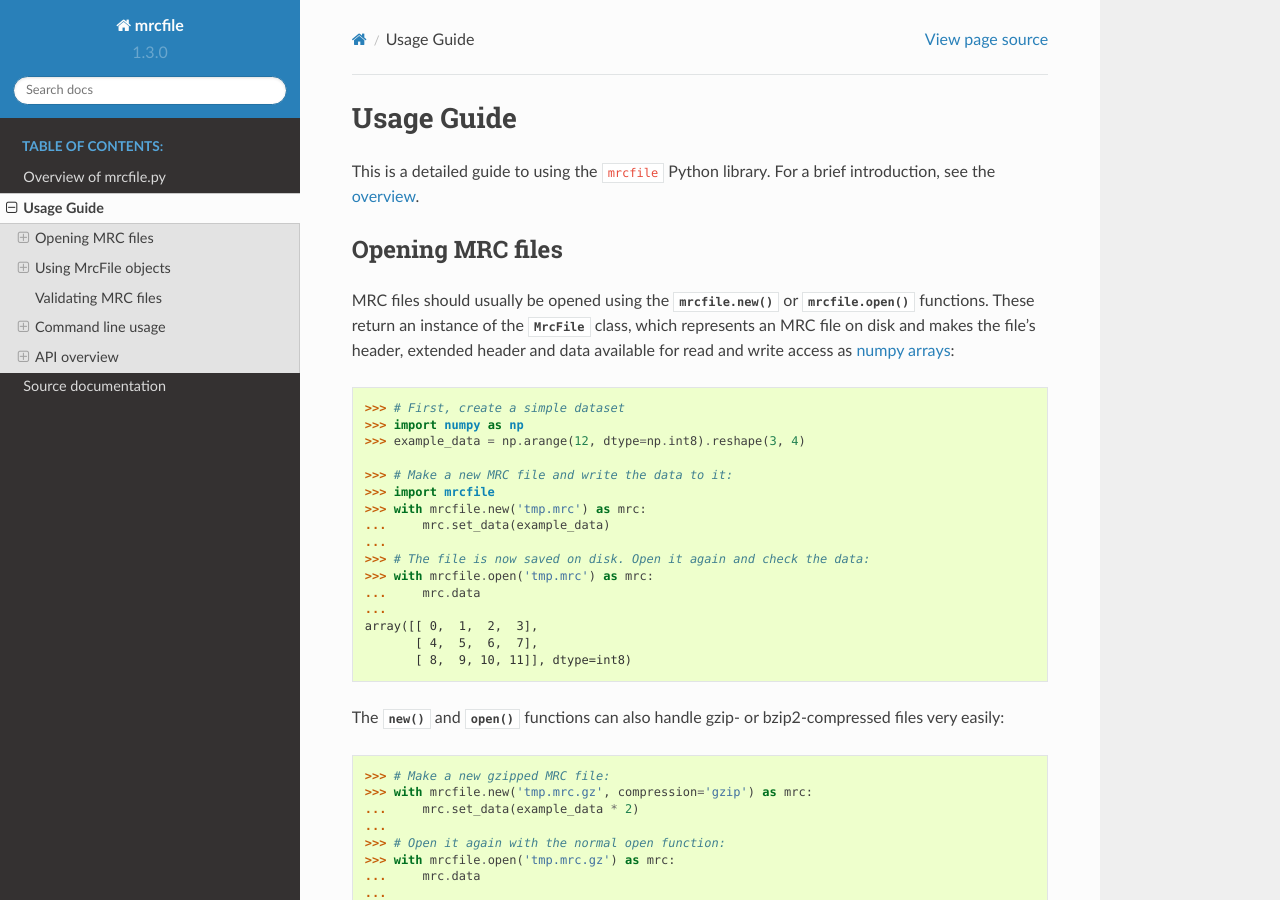
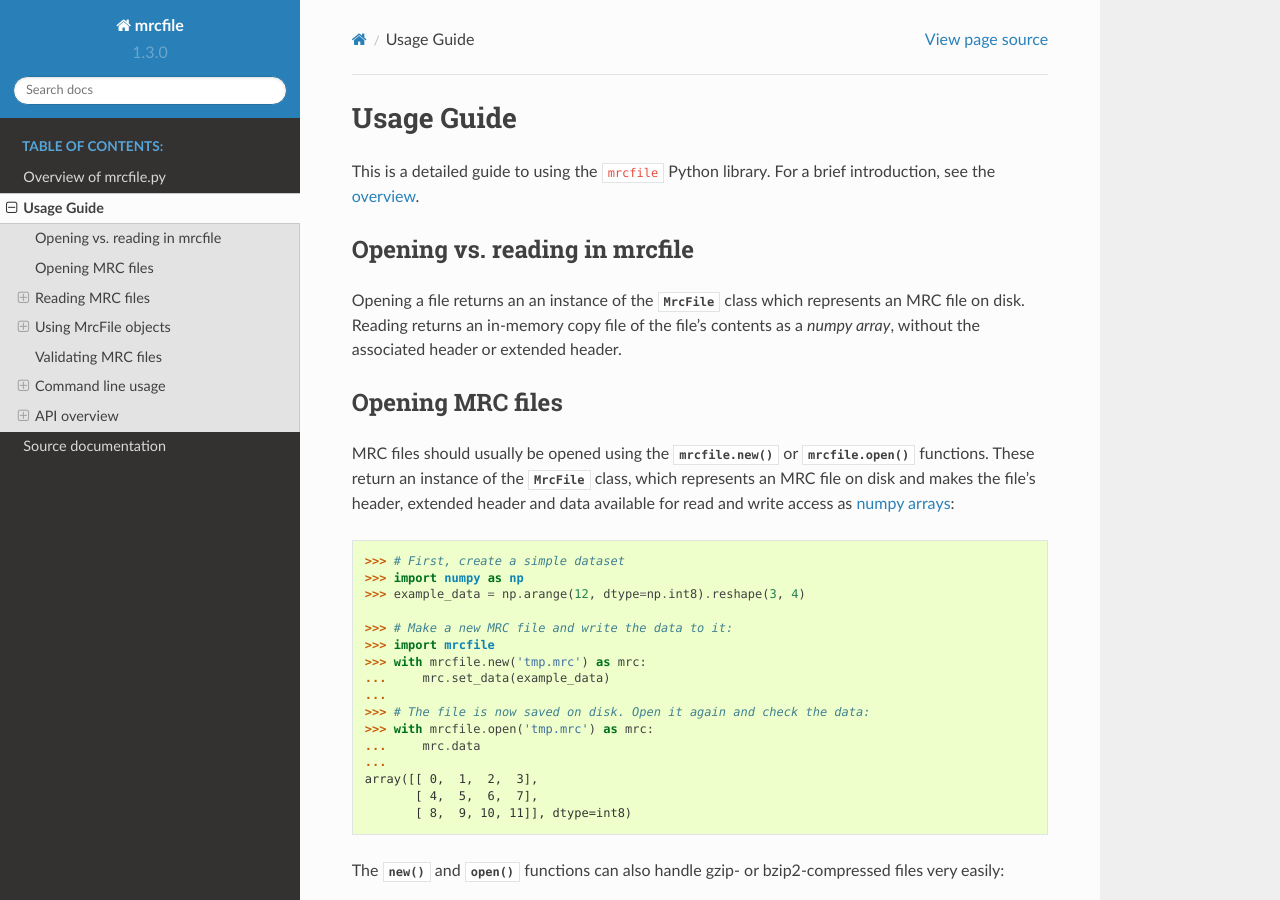
Before and after one commit to ccpem/mrcfile, a Sphinx documentation site: the page built from docs/usage_guide.rst, in a window 1280 px wide and 900 px high. Built offline with Sphinx 7.4.7 and the Read the Docs theme 2.0.0, drawn with Linux system fonts in a browser that asks for light colours; some of the changed text lies outside the part shown.

Commit message:
Add top-level read() function
https://github.com/ccpem/mrcfile/issues/28

```diff
--- a/docs/usage_guide.rst
+++ b/docs/usage_guide.rst
@@ -22,6 +22,15 @@
 
    os.chdir(old_cwd)
    shutil.rmtree(tempdir)
+
+Opening vs. reading in mrcfile
+----------------------------------------
+
+Opening a file returns an an instance of the
+:class:`~mrcfile.mrcfile.MrcFile` class which represents an MRC file on
+disk.
+Reading returns an in-memory copy file of the file's contents as a
+`numpy array`, without the associated header or extended header.
 
 Opening MRC files
 -----------------
@@ -139,6 +148,14 @@
    ...     mrc
    ...
    MrcMemmap('tmp.mrc', mode='r')
+
+Reading MRC files
+-----------------
+Data from MRC files can be read using the :func:`mrcfile.read` function.
+.. doctest::
+
+   >>> data = mrcfile.read('tmp.mrc')
+   >>> # do things...
 
 Dealing with large files
 ~~~~~~~~~~~~~~~~~~~~~~~~
--- a/mrcfile/__init__.py
+++ b/mrcfile/__init__.py
@@ -63,6 +63,6 @@
 from __future__ import (absolute_import, division, print_function,
                         unicode_literals)
 
-from .load_functions import new, open, open_async, mmap, new_mmap
+from .load_functions import new, open, read, open_async, mmap, new_mmap
 from .validator import validate
 from .version import __version__
```
Also changed, not shown: 2 other files.
